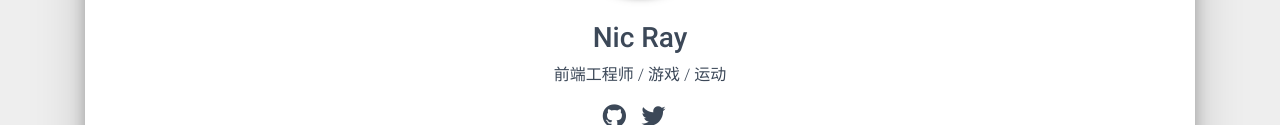
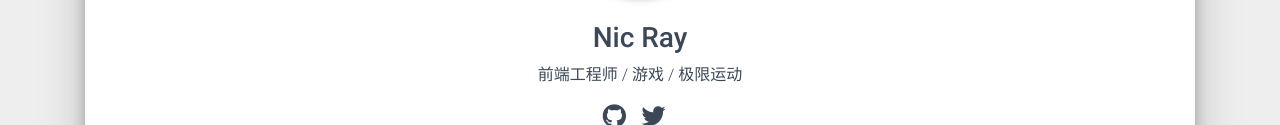
Before and after one commit to aloveyou/aloveyou.github.io, a plain HTML site: page about/index.html in a window 1280 px wide. Shown: the part 675-800 px from the top of the page. Drawn offline with Linux system fonts and the light colour scheme; a small style sheet from the web is missing.

Commit message:
Site updated: 2019-10-17 12:27:25

```diff
--- a/about/index.html
+++ b/about/index.html
@@ -127,7 +127,7 @@
 
 <div class="text-center">
   <p class="h3">Nic Ray</p>
-  <p>前端工程师 / 游戏 / 运动</p>
+  <p>前端工程师 / 游戏 / 极限运动</p>
 
     <a href="https://github.com/aloveyou" class="h4"><i class="fab fa-github" aria-hidden="true"></i></a>
     &nbsp;&nbsp;
```
